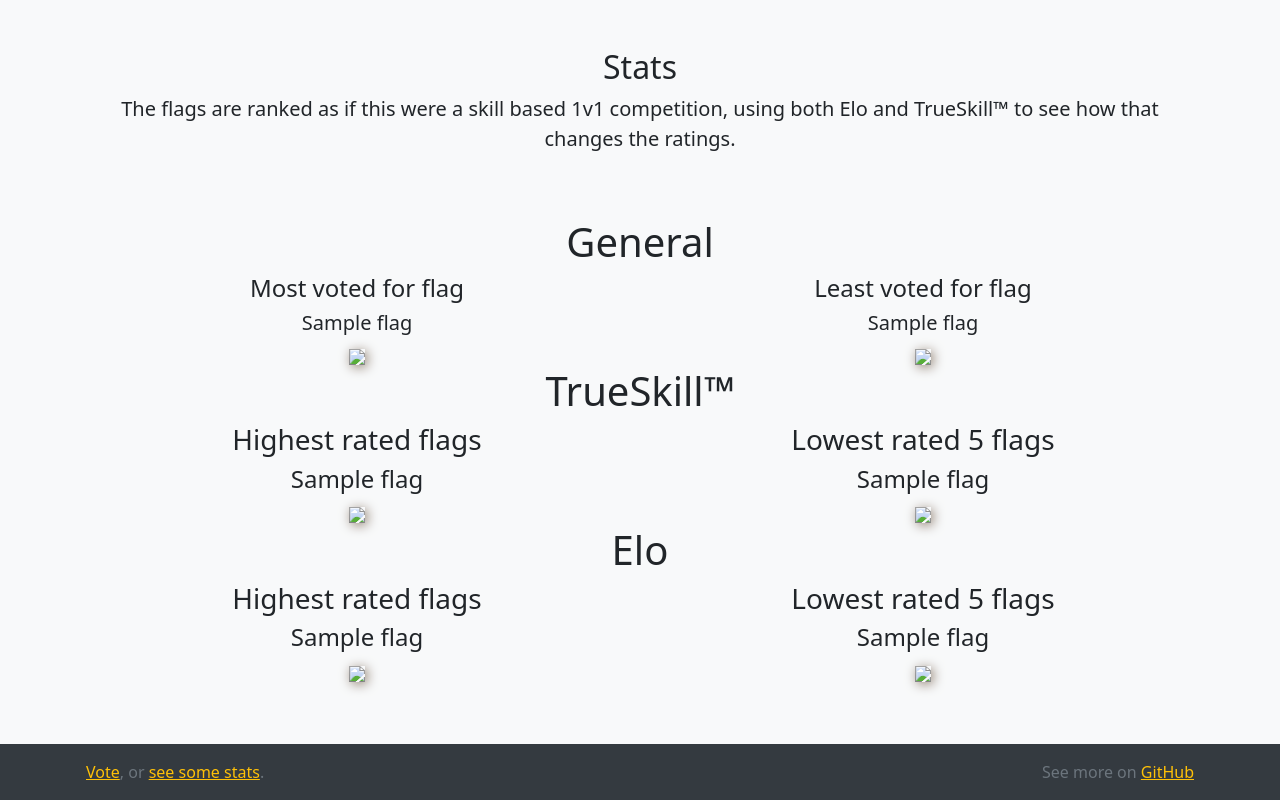
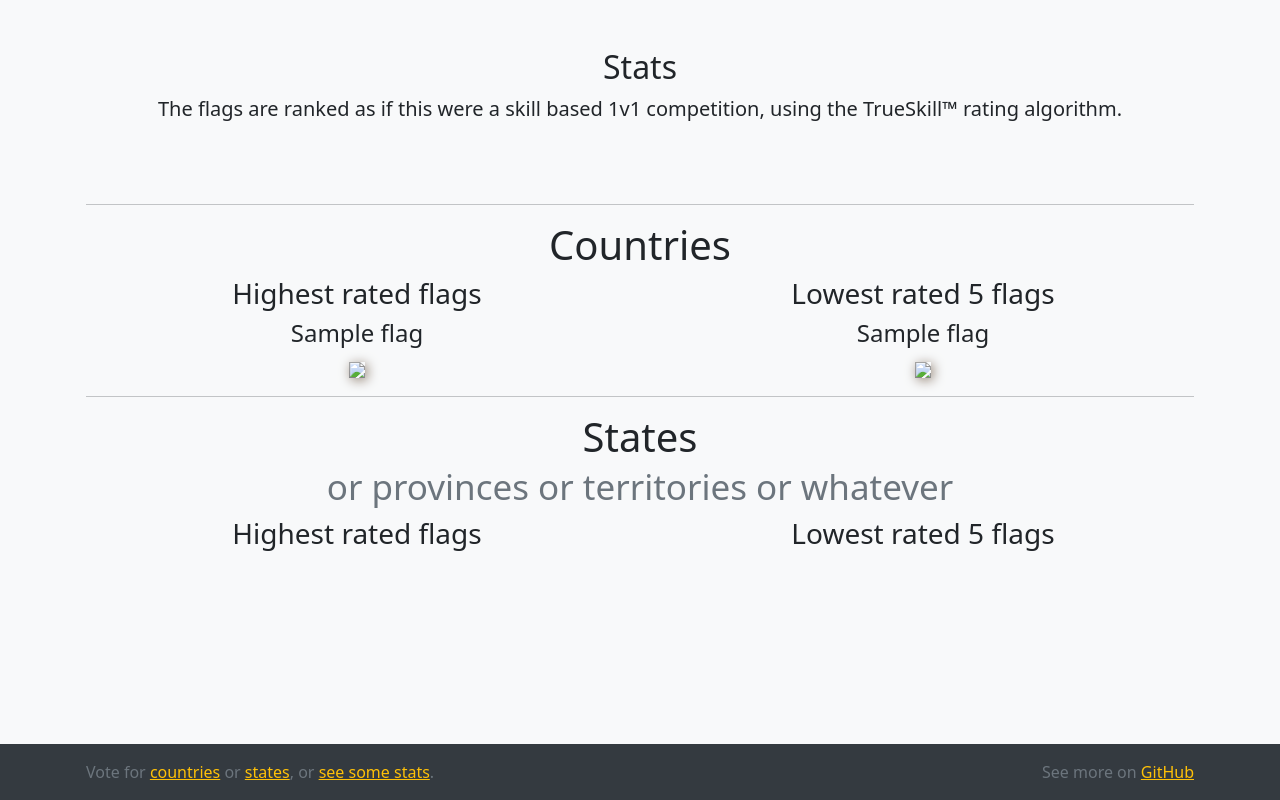
Before and after one commit to nickhuber/flag-voting, a Django app: page /stats/ in a window 1280 px wide. Run offline with Django 3.2, Linux system fonts and the light colour scheme; tables that the repository leaves empty hold one stand-in row (values such as "Sample post"); some libraries are stand-ins or nearby versions.

Commit message:
Add state flags and some easy importing for Canada, USA and Netherlands

```diff
--- a/flagvoting/flagvoting/urls.py
+++ b/flagvoting/flagvoting/urls.py
@@ -3,10 +3,22 @@ from django.urls import path
 from django.conf import settings
 from django.conf.urls.static import static
 import vote.views
+from vote.models import FlagGroup
 
 urlpatterns = [
     path("", vote.views.choose, name="vote"),
+    path(
+        "country/",
+        vote.views.choose,
+        name="vote-country",
+        kwargs={"group": FlagGroup.COUNTRY},
+    ),
+    path(
+        "state/", vote.views.choose, name="vote-state", kwargs={"group": FlagGroup.STATE}
+    ),
     path("choice/", vote.views.choice),
+    path("country/choice/", vote.views.choice, kwargs={"group": FlagGroup.COUNTRY}),
+    path("state/choice/", vote.views.choice, kwargs={"group": FlagGroup.STATE}),
     path("stats/", vote.views.stats, name="stats"),
     path("flag/<int:id>.svg", vote.views.flag, name="flag"),
     path("admin/", admin.site.urls),
--- a/flagvoting/vote/admin.py
+++ b/flagvoting/vote/admin.py
@@ -9,6 +9,7 @@ class VoteAdmin(admin.ModelAdmin):
         "elo_rating",
         "trueskill_rating",
     )
+    list_filter = ("group",)
 
     def trueskill_rating(self, obj):
         return obj.trueskill_rating
--- a/flagvoting/vote/management/commands/import_flags.py
+++ b/flagvoting/vote/management/commands/import_country_flags.py
@@ -1,7 +1,7 @@
 import json
 import os
 from django.core.management.base import BaseCommand, CommandError
-from vote.models import Flag
+from vote.models import Flag, FlagGroup
 
 # These flags are copies of other flags
 excluded_abbrs = {
@@ -39,7 +39,7 @@ class Command(BaseCommand):
             with open(
                 os.path.join(options["path_to_repo"], "svg", f"{abbr.lower()}.svg"), "r"
             ) as f:
-                flag = Flag(name=name, svg=f.read())
+                flag = Flag(name=name, svg=f.read(), group=FlagGroup.COUNTRY)
                 flag.clean()
                 flag.save()
             self.stdout.write(self.style.SUCCESS(f'Imported "{name}"'))
--- a/flagvoting/vote/models.py
+++ b/flagvoting/vote/models.py
@@ -20,9 +20,20 @@ class FlagManager(models.Manager):
         return qs
 
 
+class FlagGroup(models.TextChoices):
+    COUNTRY = "COUNTRY", "Country"
+    STATE = "STATE", "State"
+
+
 class Flag(models.Model):
     name = models.CharField(max_length=1024)
     svg = models.TextField(help_text="The SVG string to render this flag")
+    group = models.CharField(
+        max_length=7,
+        choices=FlagGroup.choices,
+        default=FlagGroup.COUNTRY,
+        db_index=True,
+    )
     elo_rating = models.FloatField(default=1000.0)
     trueskill_rating_mu = models.FloatField(default=trueskill.Rating().mu)
     trueskill_rating_sigma = models.FloatField(default=trueskill.Rating().sigma)
--- a/flagvoting/vote/templates/_base.html
+++ b/flagvoting/vote/templates/_base.html
@@ -10,6 +10,11 @@
   <link href="{% static '/css/bootstrap.min.css'%}" rel="stylesheet">
   <style>
   body { padding-bottom: 60px }
+  img.vote {
+    width: 100% !important;
+    height: auto !important;
+    viewbox: auto !important;
+  }
   </style>
   {% block head %}
   {% endblock %}
@@ -21,7 +26,7 @@
   </main>
   <footer class="footer mt-auto py-3 bg-dark fixed-bottom">
     <div class="container">
-      <span class="text-muted"><a href="{% url 'vote' %}" class="text-warning">Vote</a>, or <a href="{% url 'stats' %}" class="text-warning">see some stats</a>.</span>
+      <span class="text-muted">Vote for <a href="{% url 'vote-country' %}" class="text-warning">countries</a> or <a href="{% url 'vote-state' %}" class="text-warning">states</a>, or <a href="{% url 'stats' %}" class="text-warning">see some stats</a>.</span>
       <span class="text-muted float-right">See more on <a href="https://github.com/nickhuber/flag-voting" class="text-warning">GitHub</a></span>
     </div>
   </footer>
--- a/flagvoting/vote/templates/choice.html
+++ b/flagvoting/vote/templates/choice.html
@@ -5,12 +5,12 @@
     <div class="flag-container row">
       <div class="col-sm">
         <div class="flag " id="flag-1">
-          <img src="{% url 'flag' vote.choice_1.id %}">
+          <img src="{% url 'flag' vote.choice_1.id %}" class="vote">
         </div>
       </div>
       <div class="col-sm">
         <div class="flag " id="flag-2">
-          <img src="{% url 'flag' vote.choice_2.id %}">
+          <img src="{% url 'flag' vote.choice_2.id %}" class="vote">
         </div>
       </div>
     </div>
--- a/flagvoting/vote/templates/stats.html
+++ b/flagvoting/vote/templates/stats.html
@@ -12,29 +12,17 @@
       <h2>Stats</h2>
       <p class="lead">
         The flags are ranked as if this were a skill based 1v1 competition, using
-        both Elo and TrueSkill™ to see how that changes the ratings.
+        the TrueSkill™ rating algorithm.
       </p>
     </div>
 
-    <h1>General</h1>
-    <div class="row">
-      <div class="col-sm">
-        <h4>Most voted for flag</h4>
-        <h5>{{most_voted_for.choice__name}}</h5>
-        <img src="{% url 'flag' most_voted_for.choice__id %}" class="flag-small">
-      </div>
-      <div class="col-sm">
-        <h4>Least voted for flag</h4>
-        <h5>{{least_voted_for.choice__name}}</h5>
-        <img src="{% url 'flag' least_voted_for.choice__id %}" class="flag-small">
-      </div>
-    </div>
+    <hr>
 
-    <h1>TrueSkill™</h1>
+    <h1>Countries</h1>
     <div class="row">
       <div class="col-sm">
         <h3>Highest rated flags</h3>
-        {% for flag in ts_most_popular_flags %}
+        {% for flag in most_popular_country_flags %}
           <h4>{{flag.name}}</h4>
           <img src="{% url 'flag' flag.id %}" class="flag-small">
         {% endfor %}
@@ -42,18 +30,24 @@
 
       <div class="col-sm">
         <h3>Lowest rated 5 flags</h3>
-        {% for flag in ts_least_popular_flags %}
+        {% for flag in least_popular_country_flags %}
           <h4>{{flag.name}}</h4>
           <img src="{% url 'flag' flag.id %}" class="flag-small">
         {% endfor %}
       </div>
     </div>
 
-    <h1>Elo</h1>
+    <hr>
+
+    <h1>
+      States
+      <br>
+      <small class="text-muted">or provinces or territories or whatever</small>
+    </h1>
     <div class="row">
       <div class="col-sm">
         <h3>Highest rated flags</h3>
-        {% for flag in elo_most_popular_flags %}
+        {% for flag in most_popular_state_flags %}
           <h4>{{flag.name}}</h4>
           <img src="{% url 'flag' flag.id %}" class="flag-small">
         {% endfor %}
@@ -61,7 +55,7 @@
 
       <div class="col-sm">
         <h3>Lowest rated 5 flags</h3>
-        {% for flag in elo_least_popular_flags %}
+        {% for flag in least_popular_state_flags %}
           <h4>{{flag.name}}</h4>
           <img src="{% url 'flag' flag.id %}" class="flag-small">
         {% endfor %}
--- a/flagvoting/vote/views.py
+++ b/flagvoting/vote/views.py
@@ -5,13 +5,24 @@ from django.shortcuts import render, get_object_or_404
 from django.http import JsonResponse, HttpResponse
 from django.db.models import Count
 
-from .models import Flag, Vote
+from .models import Flag, FlagGroup, Vote
 
 
-def choose(request):
-    if request.session.get("vote", None) is None:
+def choose(request, group=FlagGroup.COUNTRY):
+    if group not in FlagGroup:
+        raise Http404("No flag has that group.")
+    vote = Vote.objects.none()
+    if request.session.get(f"vote/{group}", None):
+        # Use the previous vote if it hasn't yet been resolved
+        try:
+            vote = Vote.objects.get(id=request.session[f"vote/{group}"])
+        except Vote.DoesNotExist:
+            pass
+        else:
+            vote = Vote.objects.get(id=request.session[f"vote/{group}"])
+    if not vote:
         # No previous vote, or previous vote was resolved
-        ids = list(Flag.objects.all().values_list("id", flat=True))
+        ids = list(Flag.objects.filter(group=group).values_list("id", flat=True))
         first_id = random.choice(ids)
         ids.remove(first_id)
         second_id = random.choice(ids)
@@ -26,20 +37,22 @@ def choose(request):
             choice_2=Flag.objects.get(id=second_id),
             voter_ip=voter_ip,
         )
-        request.session["vote"] = str(vote.id)
-    else:
-        # Use the previous vote if it hasn't yet been resolved
-        vote = Vote.objects.get(id=request.session["vote"])
+        request.session[f"vote/{group}"] = str(vote.id)
     return render(request, "choice.html", {"vote": vote})
 
 
-def choice(request):
+def choice(request, group=FlagGroup.COUNTRY):
+    if group not in FlagGroup:
+        return JsonResponse(
+            {"status": "failure", "reason": "Invalid group"},
+            status=400,
+        )
     if not request.session.get("vote"):
         return JsonResponse(
             {"status": "failure", "reason": "You do not have a vote in progress"},
             status=400,
         )
-    vote = Vote.objects.get(id=request.session["vote"])
+    vote = Vote.objects.get(id=request.session[f"vote/{group}"])
     if request.method == "POST":
         try:
             vote_request = json.loads(request.body)
@@ -68,7 +81,7 @@ def choice(request):
             vote.update_elo()
             vote.update_trueskill()
             vote.save()
-            request.session["vote"] = None
+            request.session[f"vote/{group}"] = None
             return JsonResponse({"status": "success"})
         else:
             return JsonResponse(
@@ -86,25 +99,17 @@ def flag(request, id):
 
 
 def stats(request):
-    ts_most_popular_flags = Flag.objects.order_by("-trueskill_rating")[:5]
-    ts_least_popular_flags = Flag.objects.order_by("trueskill_rating")[:5]
-    elo_most_popular_flags = Flag.objects.order_by("-elo_rating")[:5]
-    elo_least_popular_flags = Flag.objects.order_by("elo_rating")[:5]
-    flags_by_vote = (
-        Vote.objects.filter(choice__isnull=False)
-        .values("choice__id", "choice__name")
-        .annotate(num_votes=Count("choice"))
-        .order_by("-num_votes")
-    )
+    most_popular_country_flags = Flag.objects.filter(group=FlagGroup.COUNTRY).order_by("-trueskill_rating")[:5]
+    least_popular_country_flags = Flag.objects.filter(group=FlagGroup.COUNTRY).order_by("trueskill_rating")[:5]
+    most_popular_state_flags = Flag.objects.filter(group=FlagGroup.STATE).order_by("-trueskill_rating")[:5]
+    least_popular_state_flags = Flag.objects.filter(group=FlagGroup.STATE).order_by("trueskill_rating")[:5]
     return render(
         request,
         "stats.html",
         {
-            "most_voted_for": flags_by_vote.first(),
-            "least_voted_for": flags_by_vote.last(),
-            "ts_most_popular_flags": ts_most_popular_flags,
-            "ts_least_popular_flags": ts_least_popular_flags,
-            "elo_most_popular_flags": elo_most_popular_flags,
-            "elo_least_popular_flags": elo_least_popular_flags,
+            "most_popular_country_flags": most_popular_country_flags,
+            "least_popular_country_flags": least_popular_country_flags,
+            "most_popular_state_flags": most_popular_state_flags,
+            "least_popular_state_flags": least_popular_state_flags,
         },
     )
```
Also changed, not shown: flagvoting/vote/management/commands/import_state_flags.py (added, +102 -0 lines), flagvoting/vote/migrations/0005_flag_group.py (added).
